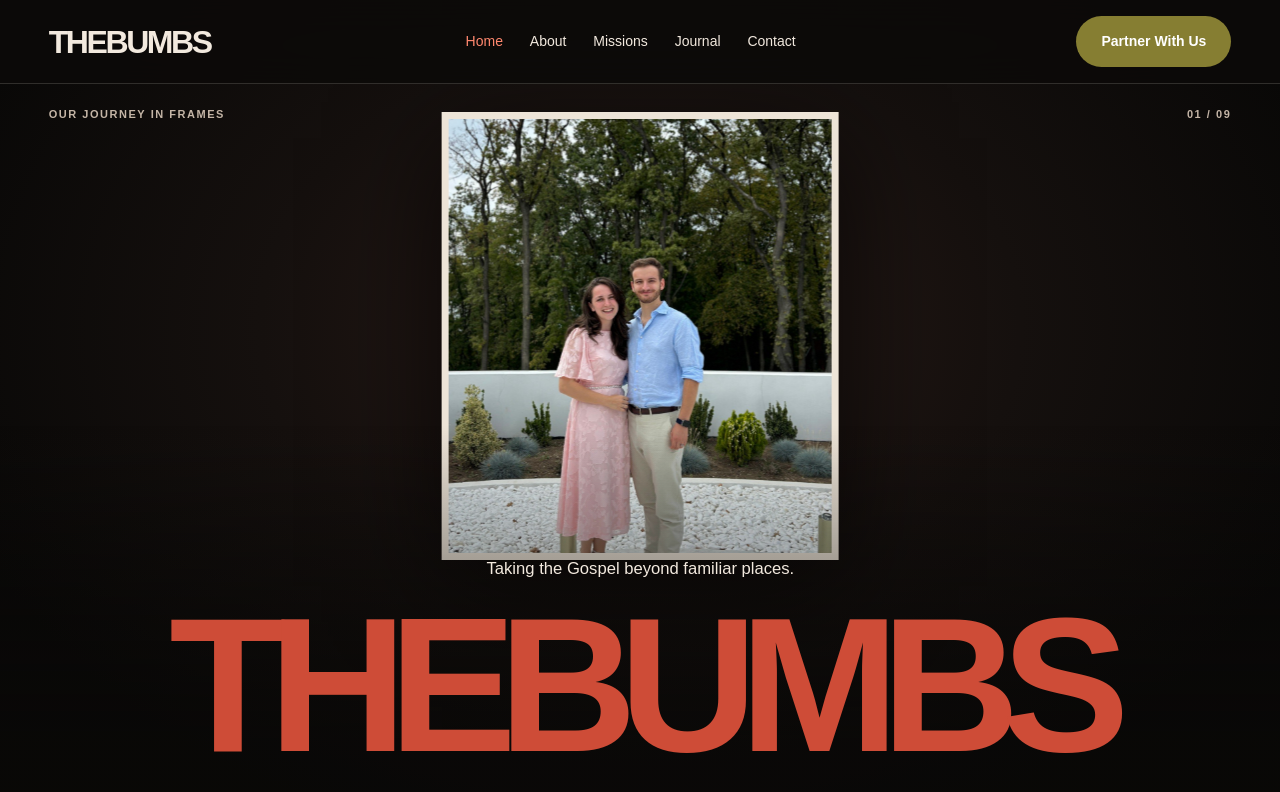
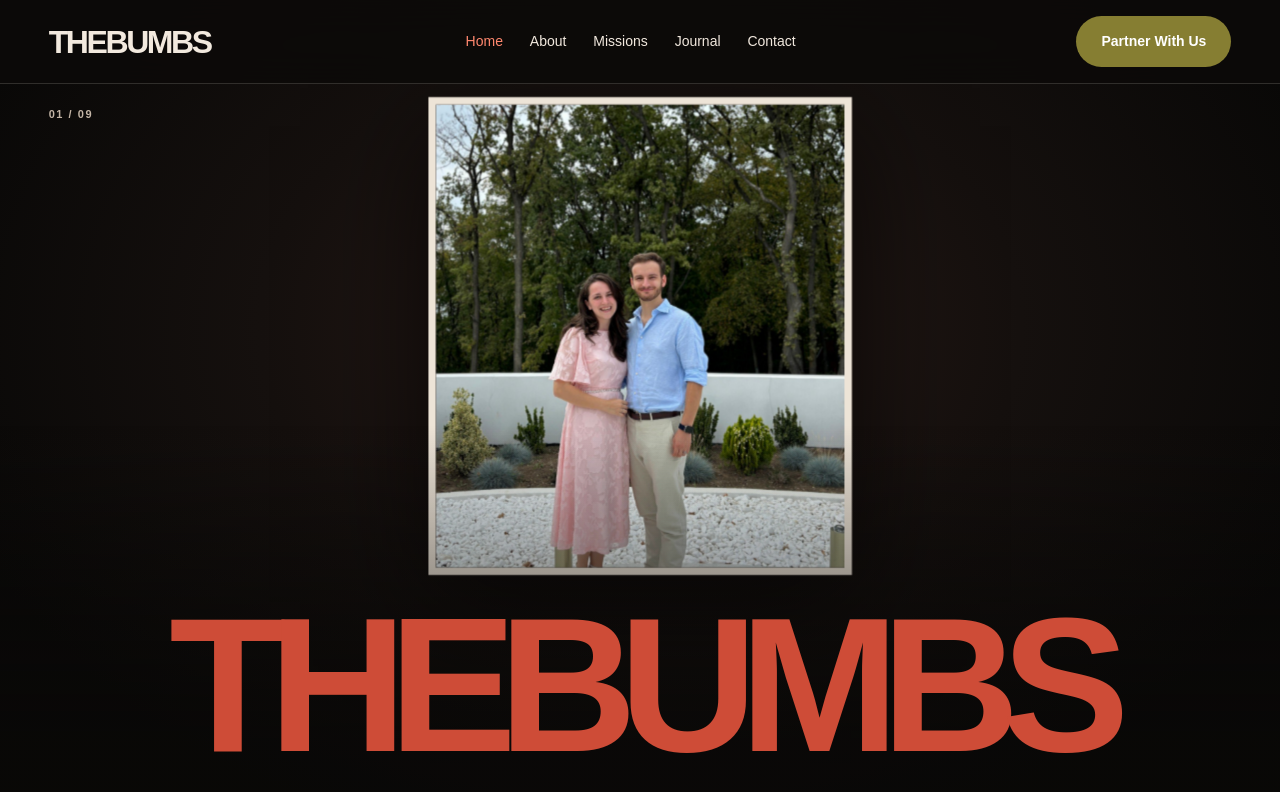
Before and after one commit to bumbmatei-sys/thebumbs-website, a Next.js app: page / in a window 1280 px wide. Shown: the top 792 px of the page. Built offline with nearby package versions, Linux system fonts and the light colour scheme.

Commit message:
feat: move camera through nine photos and remove intro copy

```diff
--- a/components/photo-tunnel.tsx
+++ b/components/photo-tunnel.tsx
@@ -48,7 +48,9 @@ export function PhotoTunnel() {
     };
   }, []);
 
-  const step = progress * (photos.length - 1);
+  // Move the viewer forward through nine spaced photographs, rather than stacking cards.
+  // The final interval lets the ninth photograph pass out of view into the next section.
+  const step = progress * photos.length;
   const titleOpacity = reducedMotion ? 1 : clamp(1 - progress * 4.5);
 
   return (
@@ -56,17 +58,23 @@ export function PhotoTunnel() {
       <div className="photo-tunnel-stage">
         <div className="photo-tunnel-perspective">
           {photos.map(({ file, alt }, index) => {
-            const delta = index - step;
-            const distance = Math.abs(delta);
-            const opacity = reducedMotion ? 1 : clamp(1 - distance * 1.75);
+            // Negative distance: the photo is waiting ahead of the viewer.
+            // Positive distance: the viewer has passed through the photo.
+            const passed = step - index;
+            // Each photo approaches from deep in the scene, grows to fill the
+            // viewport, then passes the camera. Never keep old photos stacked.
+            const depth = Math.min(940, 75 + passed * 1450);
+            const entering = clamp((passed + 1.15) / 0.8);
+            const leaving = clamp((0.82 - passed) / 0.45);
+            const opacity = reducedMotion ? 1 : Math.min(entering, leaving);
             const transform = reducedMotion
               ? undefined
-              : `translate(-50%, -50%) translate3d(${delta * 7}vw, ${-delta * 2.5}vh, ${-distance * 500}px) rotate(${delta * -5}deg) scale(${1 - Math.min(distance, 1) * 0.13})`;
+              : `translate(-50%, -50%) translate3d(0, 0, ${depth}px)`;
             return (
               <figure
                 className="tunnel-photo"
                 key={file}
-                style={{ opacity, transform, zIndex: photos.length - Math.round(distance * 2) }}
+                style={{ opacity, transform, zIndex: photos.length - index }}
               >
                 <img src={`/images/scroll/${file}`} alt={alt} loading="eager" decoding="async" />
               </figure>
@@ -74,8 +82,7 @@ export function PhotoTunnel() {
           })}
         </div>
         <div className="photo-tunnel-label" aria-hidden="true">
-          <span>OUR JOURNEY IN FRAMES</span>
-          <span>{String(Math.min(9, Math.round(step) + 1)).padStart(2, "0")} / 09</span>
+          <span>{String(Math.min(9, Math.floor(step) + 1)).padStart(2, "0")} / 09</span>
         </div>
         <div
           className="intro-brand-lockup"
@@ -84,7 +91,6 @@ export function PhotoTunnel() {
             transform: reducedMotion ? undefined : `translateY(${(1 - titleOpacity) * 24}px)`,
           }}
         >
-          <p className="cinematic-subtitle">Taking the Gospel beyond familiar places.</p>
           <h1 id="hero-title" className="cinematic-title">THEBUMBS</h1>
         </div>
       </div>
```
